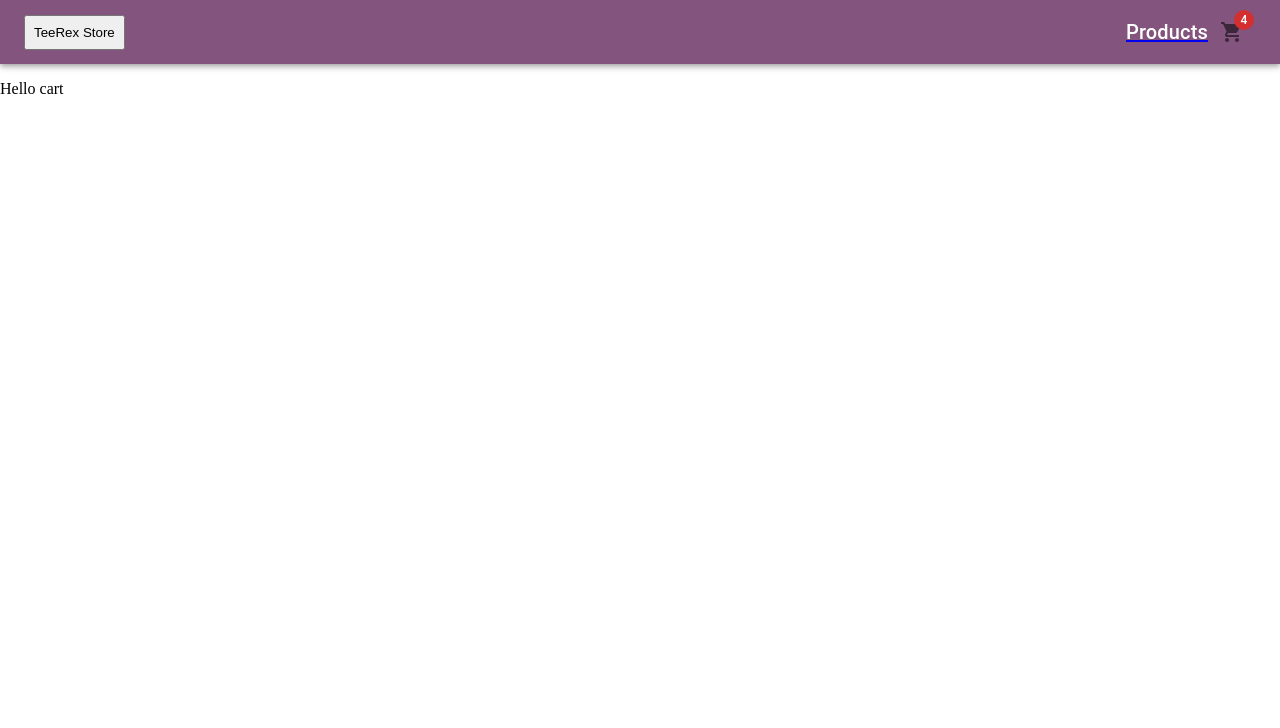
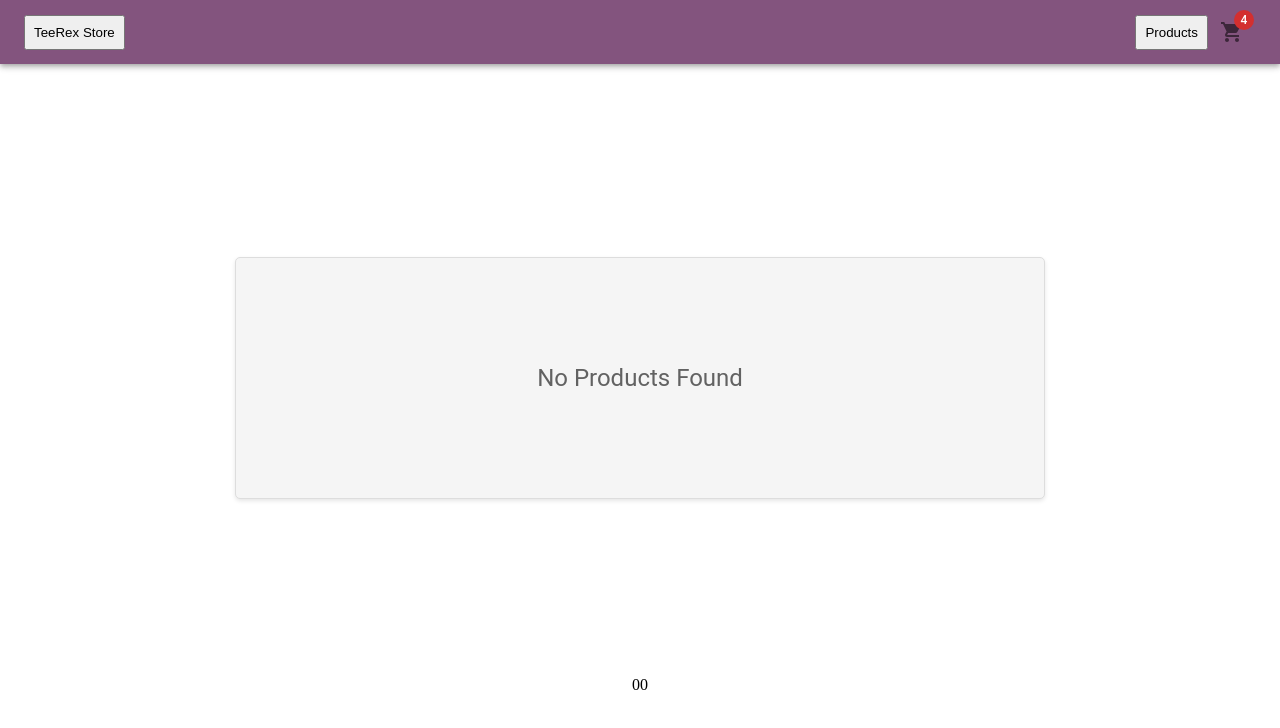
Before and after one commit to HemanthKumarCreative/teerex-store, a React (Create React App) app: page /cart in a window 1280 px wide. Shown: the top 728 px of the page. Built offline with nearby package versions, Linux system fonts and the light colour scheme.

Commit message:
Update code

```diff
--- a/package.json
+++ b/package.json
@@ -12,6 +12,7 @@
     "@testing-library/react": "^13.4.0",
     "@testing-library/user-event": "^13.5.0",
     "axios": "^1.6.2",
+    "js-cookie": "^3.0.5",
     "react": "^18.2.0",
     "react-dom": "^18.2.0",
     "react-redux": "^8.1.3",
--- a/src/components/AppBar/AppBar.js
+++ b/src/components/AppBar/AppBar.js
@@ -37,7 +37,7 @@ export default function PrimarySearchAppBar() {
                 color: "#FFF",
               }}
             >
-              Products
+              <button style={{ padding: "0.5rem" }}>Products</button>
             </Typography>
           </Link>
           <Box sx={{ display: { xs: "none", md: "flex" } }}>
--- a/src/components/Cart/Cart.js
+++ b/src/components/Cart/Cart.js
@@ -1,8 +1,69 @@
-import React from "react";
+import React, { useEffect } from "react";
 import { Box } from "@mui/material";
+import { useSelector } from "react-redux";
+import CartCard from "../CartCard/CartCard";
+import NoProducts from "../NoProducts/NoProducts";
 
 const Cart = () => {
-  return <Box>Hello cart</Box>;
+  const cart = useSelector((state) => state.cart);
+  const { products, totalAmount } = cart;
+
+  return (
+    <Box
+      sx={{
+        display: "flex",
+        justifyContent: "space-evenly",
+        alignItems: "center",
+        flexDirection: "column",
+        height: "80vh",
+      }}
+    >
+      <Box
+        sx={{
+          maxHeight: "70vh",
+          overflowY: "auto",
+        }}
+      >
+        <Box
+          sx={{
+            display: "flex",
+            flexDirection: "column",
+            margin: "2rem",
+            justifyContent: "center",
+            alignItems: "center",
+          }}
+        >
+          {products?.map((product) => (
+            <CartCard product={product} key={product.id} />
+          ))}
+          {!products?.length && <NoProducts />}
+        </Box>
+      </Box>
+      {products?.length && (
+        <Box
+          sx={{
+            backgroundColor: "#83547e",
+            width: "60vw",
+            height: "0.25rem",
+          }}
+        ></Box>
+      )}
+      {products?.length && (
+        <Box
+          sx={{
+            display: "flex",
+            width: "30vw",
+            height: "8vh",
+            justifyContent: "space-around",
+            alignItems: "center",
+          }}
+        >
+          <Box>Total Amount</Box>
+          <Box>{`Rs. ${totalAmount}`}</Box>
+        </Box>
+      )}
+    </Box>
+  );
 };
 
 export default Cart;
--- /dev/null
+++ b/src/components/CartCard/CartCard.js
@@ -0,0 +1,64 @@
+import * as React from "react";
+import Card from "@mui/material/Card";
+import CardActions from "@mui/material/CardActions";
+import CardContent from "@mui/material/CardContent";
+import CardMedia from "@mui/material/CardMedia";
+import Button from "@mui/material/Button";
+import Typography from "@mui/material/Typography";
+import Chip from "@mui/material/Chip";
+
+export default function MediaCard({ product }) {
+  return (
+    <Card
+      sx={{
+        display: "flex",
+        justifyContent: "center",
+        width: "40vw",
+        alignItems: "center",
+        padding: "0.5rem",
+        margin: "0.5rem",
+        backgroundColor: "#83547e",
+      }}
+    >
+      <CardMedia
+        sx={{ height: 140, width: 140 }}
+        image={product.imageURL}
+        title={product.name}
+      />
+      <CardContent>
+        <Typography
+          gutterBottom
+          variant="caption"
+          component="div"
+          sx={{ color: "#FFF" }}
+        >
+          {product.name}
+        </Typography>
+        <Chip
+          label={`Rs. ${product.price}`}
+          variant="outlined"
+          size="small"
+          sx={{ color: "#FFF" }}
+        />
+      </CardContent>
+      <CardActions>
+        <Button
+          size="small"
+          variant="outlined"
+          sx={{ color: "#FFF" }}
+          color="secondary"
+        >
+          {`Quantity : 2`}
+        </Button>
+        <Button
+          size="small"
+          variant="outlined"
+          sx={{ color: "#FFF" }}
+          color="secondary"
+        >
+          Learn More
+        </Button>
+      </CardActions>
+    </Card>
+  );
+}
--- a/src/components/FilterGroup/FilterGroup.js
+++ b/src/components/FilterGroup/FilterGroup.js
@@ -40,7 +40,9 @@ export default function CheckboxesGroup({
   return (
     <Box sx={{ display: "flex" }}>
       <FormControl component="fieldset" variant="standard">
-        <FormLabel component="legend">{criteria}</FormLabel>
+        <FormLabel component="legend">
+          {criteria.charAt(0).toUpperCase() + criteria.slice(1)}
+        </FormLabel>
         <FormGroup>
           {fields.map((field) => (
             <FormControlLabel
--- a/src/components/ProductCard/ProductCard.js
+++ b/src/components/ProductCard/ProductCard.js
@@ -7,12 +7,21 @@ import Typography from "@mui/material/Typography";
 import { IconButton } from "@mui/material";
 import AddShoppingCartIcon from "@mui/icons-material/AddShoppingCart";
 import Chip from "@mui/material/Chip";
+import { useDispatch } from "react-redux";
+import { addToCart } from "../../redux/features/cart/cartSlice";
 
 export default function ProductCard({
   productName,
   productPrice,
   productImage,
+  product,
 }) {
+  const dispatch = useDispatch();
+  const [isProductAdded, setIsProductAdded] = React.useState(false);
+  const addProductToCart = () => {
+    dispatch(addToCart(product));
+    setIsProductAdded(true);
+  };
   return (
     <Card sx={{ margin: "0.5rem", padding: "0.5rem", alignSelf: "flex-start" }}>
       <CardContent>
@@ -38,9 +47,11 @@ export default function ProductCard({
           color="warning"
           size="small"
         />
-        <IconButton size="small">
-          <AddShoppingCartIcon color="success" />
-        </IconButton>
+        {!isProductAdded && (
+          <IconButton size="small" onClick={addProductToCart}>
+            <AddShoppingCartIcon color="success" />
+          </IconButton>
+        )}
       </CardActions>
     </Card>
   );
--- a/src/components/ProductListing/ProductListing.js
+++ b/src/components/ProductListing/ProductListing.js
@@ -94,6 +94,7 @@ const ProductListingContainer = ({
             productName={product.name}
             productPrice={product.price}
             productImage={product.imageURL}
+            product={product}
           />
         ))}
 
--- a/src/index.js
+++ b/src/index.js
@@ -1,10 +1,14 @@
 import React from "react";
 import ReactDOM from "react-dom/client";
 import App from "./App";
+import { Provider } from "react-redux";
+import store from "./redux/app/store";
 
 const root = ReactDOM.createRoot(document.getElementById("root"));
 root.render(
   <React.StrictMode>
-    <App />
+    <Provider store={store}>
+      <App />
+    </Provider>
   </React.StrictMode>
 );
--- /dev/null
+++ b/src/redux/app/store.js
@@ -0,0 +1,9 @@
+import { configureStore } from "@reduxjs/toolkit";
+import cartReducer from "../features/cart/cartSlice";
+const store = configureStore({
+  reducer: {
+    cart: cartReducer,
+  },
+});
+
+export default store;
--- /dev/null
+++ b/src/redux/features/cart/cartSlice.js
@@ -0,0 +1,20 @@
+import { createSlice } from "@reduxjs/toolkit";
+
+const initialState = {
+  products: [],
+  totalAmount: 0,
+};
+
+const cartSlice = createSlice({
+  name: "cart",
+  initialState,
+  reducers: {
+    addToCart: (state, action) => {
+      state.products.push(action.payload);
+      state.totalAmount += parseInt(action.payload.price);
+    },
+  },
+});
+
+export default cartSlice.reducer;
+export const { addToCart } = cartSlice.actions;
```
Also changed, not shown: 1 other file (tests, documents, lock files or other folders).
